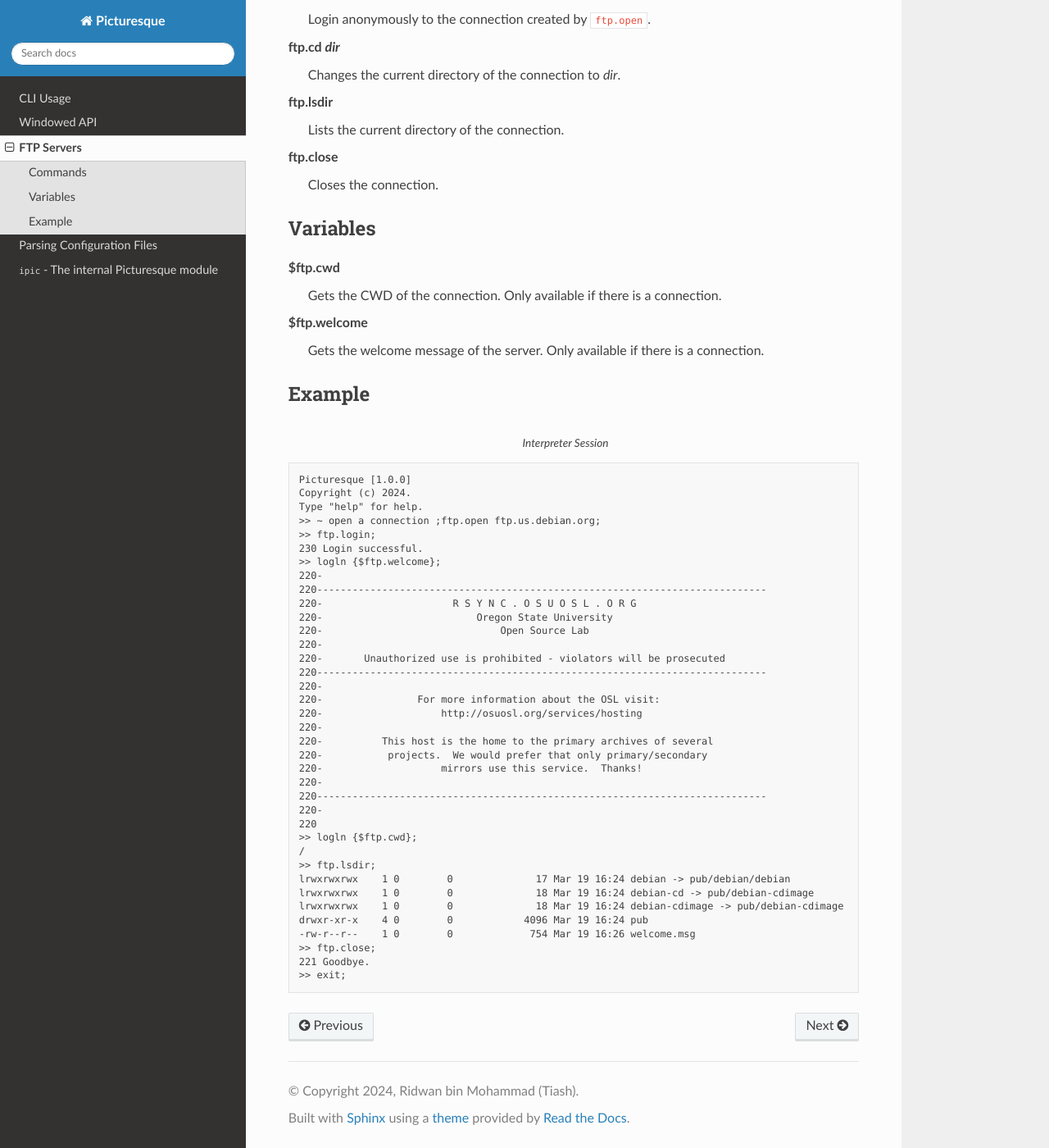
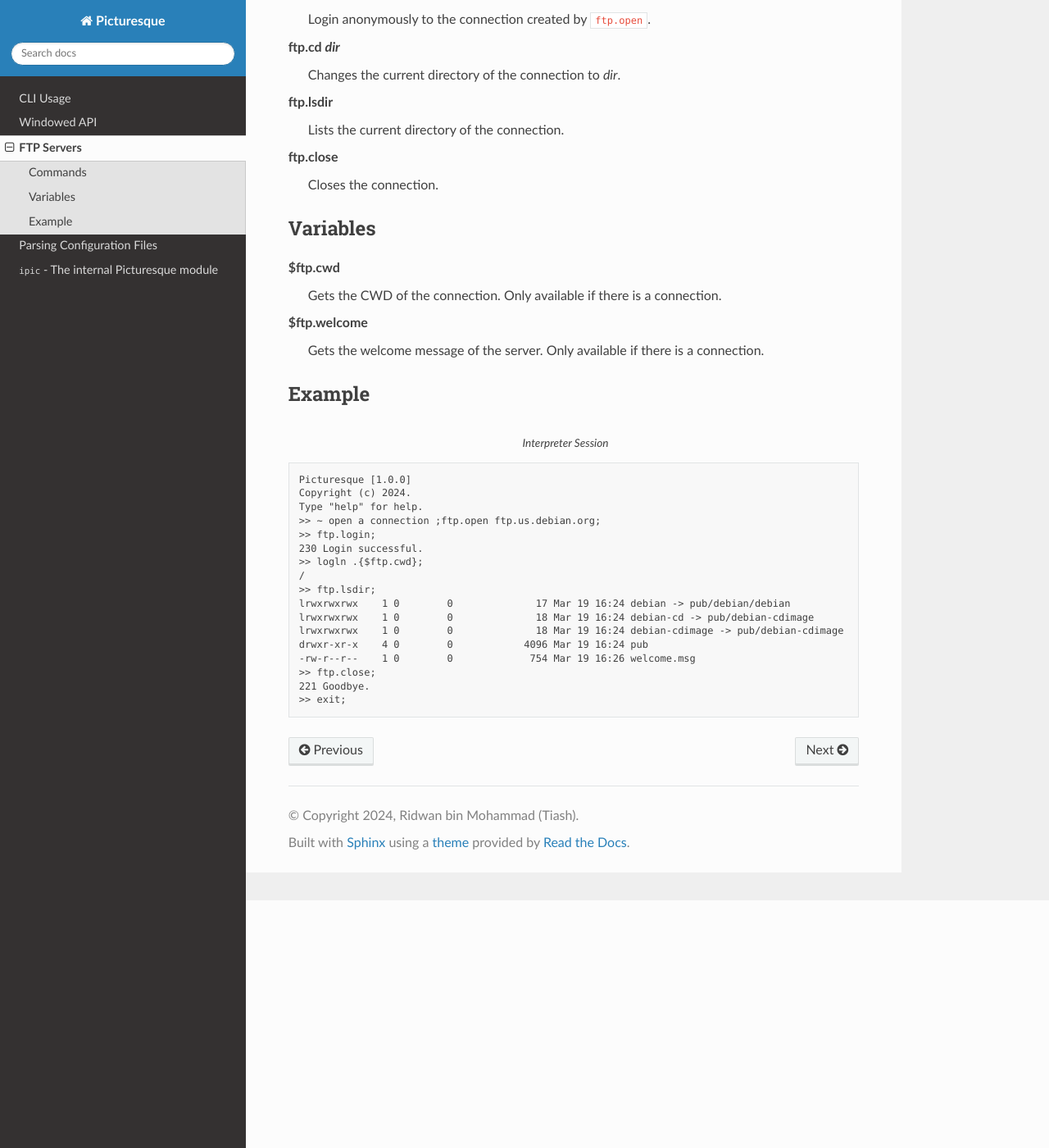
Before and after one commit to tiashDev/pic-docs, a Sphinx documentation site: the page built from docs/source/ftp-api.rst, in a window 1280 px wide and 1400 px high, scrolled down 302 px. Shown: the whole window at 82% size. Built offline with Sphinx 7.4.7 and the Read the Docs theme 3.1.0, drawn with Linux system fonts in a browser that asks for light colours.

Commit message:
Update ftp-api.rst

```diff
--- a/docs/source/ftp-api.rst
+++ b/docs/source/ftp-api.rst
@@ -40,27 +40,7 @@
    >> ~ open a connection ;ftp.open ftp.us.debian.org;
    >> ftp.login;
    230 Login successful.
-   >> logln {$ftp.welcome};
-   220-
-   220----------------------------------------------------------------------------
-   220-                      R S Y N C . O S U O S L . O R G
-   220-                          Oregon State University
-   220-                              Open Source Lab
-   220-
-   220-       Unauthorized use is prohibited - violators will be prosecuted
-   220----------------------------------------------------------------------------
-   220-
-   220-                For more information about the OSL visit:
-   220-                    http://osuosl.org/services/hosting
-   220-
-   220-          This host is the home to the primary archives of several
-   220-           projects.  We would prefer that only primary/secondary
-   220-                    mirrors use this service.  Thanks!
-   220-
-   220----------------------------------------------------------------------------
-   220-
-   220
-   >> logln {$ftp.cwd};
+   >> logln .{$ftp.cwd};
    /
    >> ftp.lsdir;
    lrwxrwxrwx    1 0        0              17 Mar 19 16:24 debian -> pub/debian/debian
```
